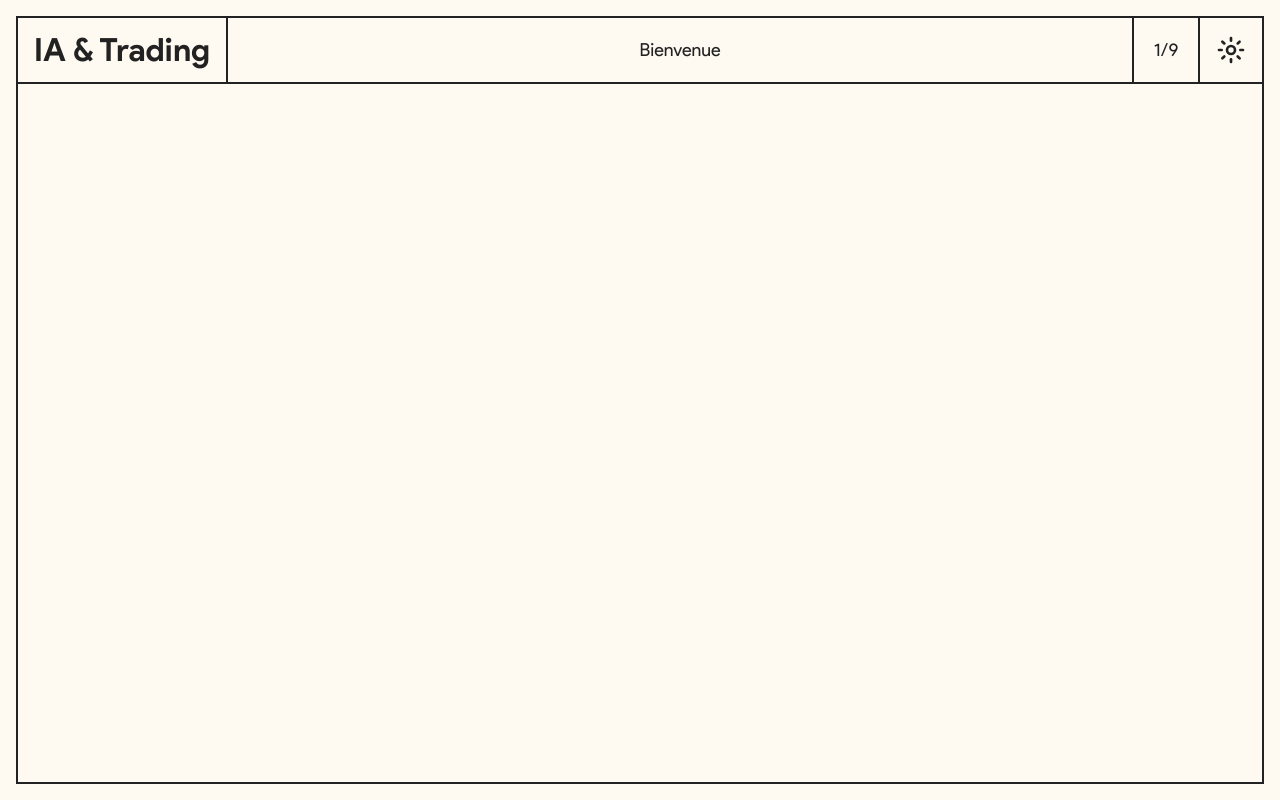
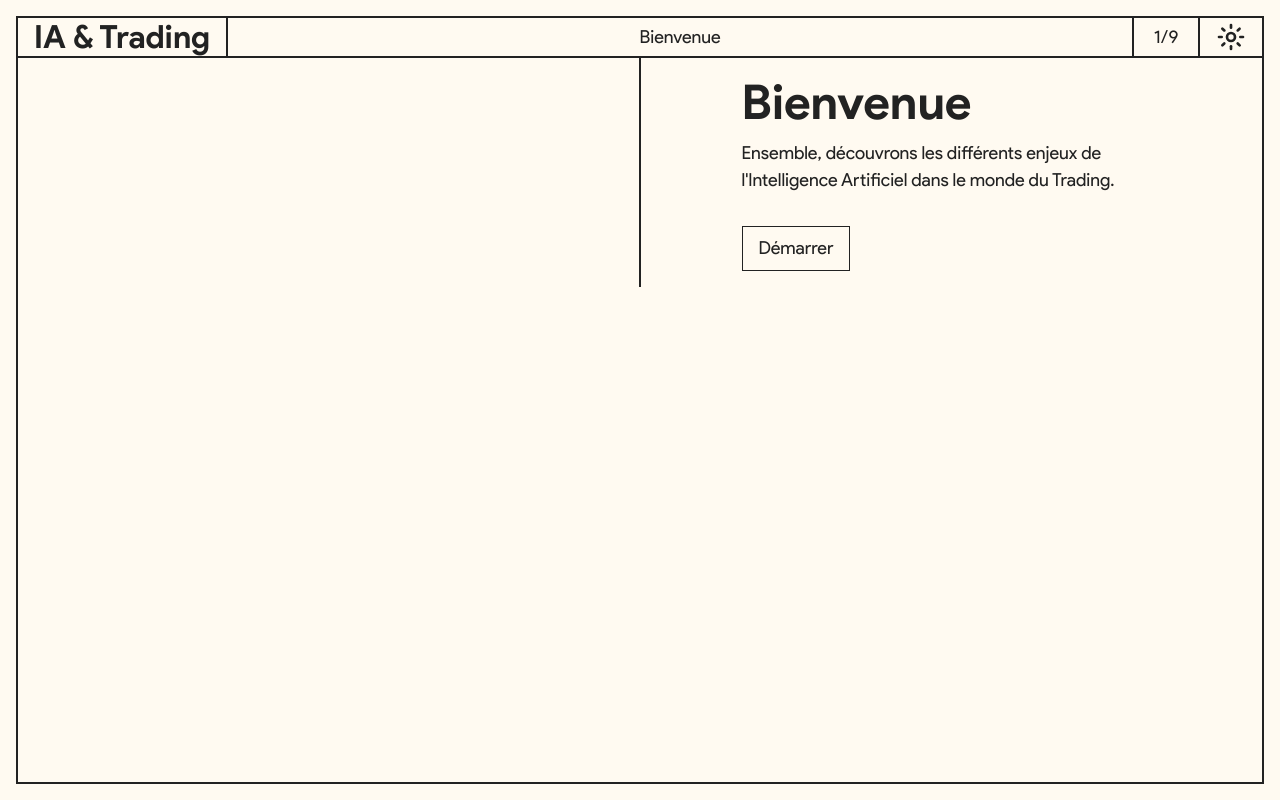
Before and after one commit to ggxm-ecv/Trading_And_AI, a website built with Parcel: page index.html in a window 1280 px wide. Built offline with nearby package versions, Linux system fonts and the light colour scheme.

Commit message:
steps + step 1 content

```diff
--- a/index.html
+++ b/index.html
@@ -70,6 +70,24 @@
         </svg>
       </div>
     </header>
+
+    <div class="steps">
+      <div class="step step-1">
+        <div class="step-1__content">
+          <div class="step-1__content-wrap">
+            <h1 class="heading h1">Bienvenue</h1>
+            <p class="step-1__content-txt">Ensemble, découvrons les différents enjeux de l'Intelligence Artificiel dans le monde du Trading.</p>
+            <a class="step-1__content-btn btn btn-third" href="#">
+              Démarrer
+              <svg xmlns="http://www.w3.org/2000/svg" viewBox="0 0 24 24"><g data-name="Layer 2"><g data-name="arrow-forward"><rect width="24" height="24" transform="rotate(-90 12 12)" opacity="0"/><path d="M5 13h11.86l-3.63 4.36a1 1 0 0 0 1.54 1.28l5-6a1.19 1.19 0 0 0 .09-.15c0-.05.05-.08.07-.13A1 1 0 0 0 20 12a1 1 0 0 0-.07-.36c0-.05-.05-.08-.07-.13a1.19 1.19 0 0 0-.09-.15l-5-6A1 1 0 0 0 14 5a1 1 0 0 0-.64.23 1 1 0 0 0-.13 1.41L16.86 11H5a1 1 0 0 0 0 2z"/></g></g></svg>
+            </a>
+          </div>
+        </div>
+        <div class="step-1__pattern">
+
+        </div>
+      </div>
+    </div>
   </main>
 
   <script src="js/vendor/modernizr-3.11.2.min.js"></script>
--- a/scss/_button.scss
+++ b/scss/_button.scss
@@ -1,3 +1,68 @@
 /*********************
 // Buttons
 *********************/
+
+.btn {
+  display: inline-block;
+  color: var(--color-main);
+  text-decoration: none;
+  @include prefix((
+    transition: all 300ms ease-in
+  ), webkit ms);
+}
+
+.btn-main {
+
+}
+
+.btn-second {
+
+}
+
+.btn-third {
+  position: relative;
+  padding: 8px 16px;
+  border: 1px solid var(--color-main);
+  svg {
+    position: absolute;
+    top: 50%;
+    right: -16px;
+    @include prefix((
+      transform: translateY(-50%)
+    ), webkit ms);
+    width: 16px;
+    height: 16px;
+    fill: var(--color-main);
+    opacity: 0;
+    @include prefix((
+      transition: all 300ms ease-in
+    ), webkit ms);
+  }
+  &::before {
+    content: '';
+    z-index: -1;
+    position: absolute;
+    top: 0;
+    left: 0;
+    width: 0;
+    height: 100%;
+    background-color: var(--color-main);
+    @include prefix((
+      transition: all 300ms ease-in
+    ), webkit ms);
+  }
+  &:hover {
+    color: var(--color-second);
+    svg {
+      right: -24px;
+      opacity: 1;
+    }
+    &::before {
+      width: 100%;
+    }
+  }
+}
+
+.link {
+
+}
--- a/scss/_header.scss
+++ b/scss/_header.scss
@@ -5,11 +5,9 @@
 .header {
   display: grid;
   grid-template-columns: auto 1fr 48px;
-  height: 48px;
   border-bottom: 2px solid var(--color-main);
   @include md_up {
     grid-template-columns: auto 1fr 64px 64px;
-    height: 64px;
   }
 }
 
@@ -43,7 +41,9 @@
     transform: translate(-50%,-50%)
   ), webkit ms);
   max-width: 100%;
-  transition: all 300ms ease-out;
+  @include prefix((
+    transition: all 300ms ease-out
+  ), webkit ms);
   &.active {
     top: 50%;
   }
@@ -73,7 +73,9 @@
     width: 28px;
     height: 28px;
     fill: var(--color-main);
-    transition: all 300ms ease-out;
+    @include prefix((
+      transition: all 300ms ease-out
+    ), webkit ms);
     &.active {
       top: 50%;
     }
--- a/scss/_main.scss
+++ b/scss/_main.scss
@@ -12,7 +12,9 @@ body {
   padding: 8px;
   background-color: var(--color-second);
   color: var(--color-main);
-  transition: all 300ms ease-out;
+  @include prefix((
+    transition: all 300ms ease-out
+  ), webkit ms);
   @include md_up {
     padding: 16px;
   }
@@ -20,7 +22,14 @@ body {
 
 main {
   box-sizing: border-box;
+  display: grid;
+  grid-template-rows: 48px 1fr;
   width: 100%;
+  max-width: 100%;
   height: 100%;
+  max-height: 100%;
   border: 2px solid var(--color-main);
+  @include md_up {
+    grid-template-rows: 64px 1fr;
+  }
 }
--- /dev/null
+++ b/scss/_steps.scss
@@ -0,0 +1,62 @@
+/*********************
+// Steps
+*********************/
+
+.steps {
+
+}
+
+.step {
+  box-sizing: border-box;
+  width: 100%;
+  max-width: 100%;
+  height: 100%;
+  max-height: 100%;
+}
+
+/********* Step 1 *********/
+
+.step-1 {
+  display: grid;
+  grid-template-rows: 1fr 1fr;
+  @include md_up {
+    grid-template-columns: 1fr 1fr;
+    grid-template-rows: 1fr;
+  }
+}
+
+.step-1__content {
+  display: flex;
+  flex-direction: column;
+  justify-content: center;
+  align-items: center;
+  padding: 16px;
+  border-bottom: 1px solid var(--color-main);
+  @include md_up {
+    order: 2;
+    border-bottom: none;
+    border-left: 1px solid var(--color-main);
+  }
+}
+
+.step-1__content-wrap {
+  width: 100%;
+  max-width: 420px;
+}
+
+.step-1__content-txt {
+  margin: 8px 0 0 0;
+}
+
+.step-1__content-btn {
+  margin: 32px 0 0 0;
+}
+
+.step-1__pattern {
+  padding: 16px;
+  border-top: 1px solid var(--color-main);
+  @include md_up {
+    border-top: none;
+    border-right: 1px solid var(--color-main);
+  }
+}
--- a/scss/style.scss
+++ b/scss/style.scss
@@ -15,4 +15,5 @@
 
 @import "main";
 @import "header";
+@import "steps";
 //@import "footer";
```
Also changed, not shown: css/style.css, img/arrow-forward-outline.svg (added), 1 other file.
